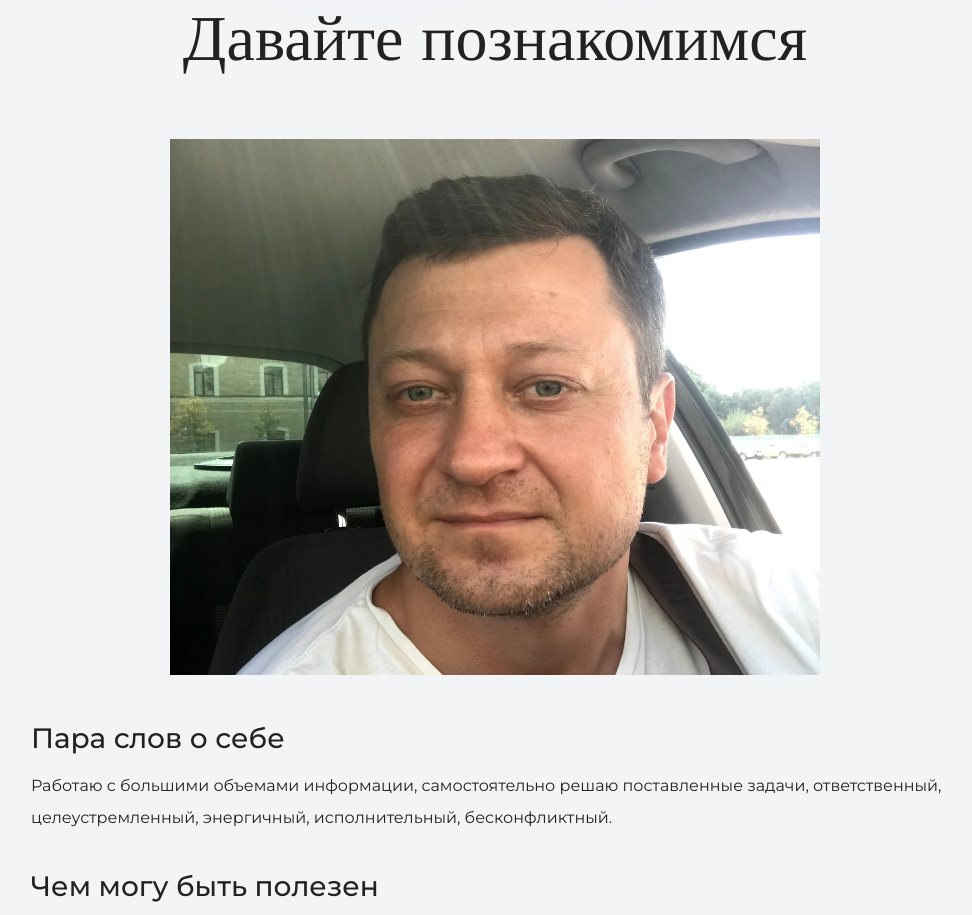
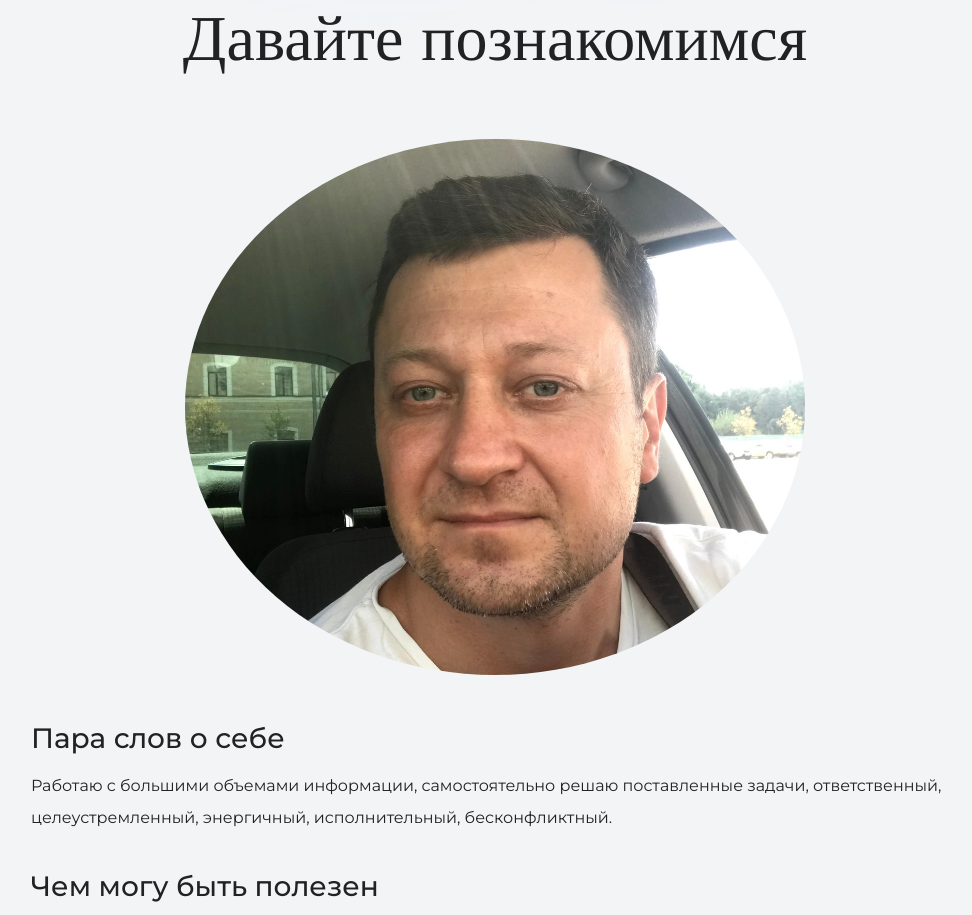
Before and after one commit to AndreyLuchko/my-site, a plain HTML site: page index.html in a window 1280 px wide. Shown: the part 1033-1948 px from the top of the page, without its empty margins (145-1117 px from the left). Drawn offline with nearby package versions, Linux system fonts and the light colour scheme.

Commit message:
changed the border-radius of the photo

```diff
--- a/index.html
+++ b/index.html
@@ -32,7 +32,7 @@
     <div class="container">
       <h2 class="subheading">Давайте познакомимся</h2>
       <figure class="user-image">
-        <img src="files/me1.jpg" width="650" height="536" alt="Фотография Лучко Андрея">
+        <img src="files/me1.jpg" width="620" height="536" alt="Фотография Лучко Андрея">
       </figure>
       <h3>Пара слов о себе</h3>
       <p> Работаю с большими объемами информации, самостоятельно решаю поставленные задачи, ответственный,
--- a/style.css
+++ b/style.css
@@ -83,8 +83,13 @@ body {
 }
 
 .user-image {
+
   margin: 0 0 32px;
   text-align: center;
+}
+
+.user-image img {
+    border-radius: 50%;
 }
 
 .intro h3,
```
